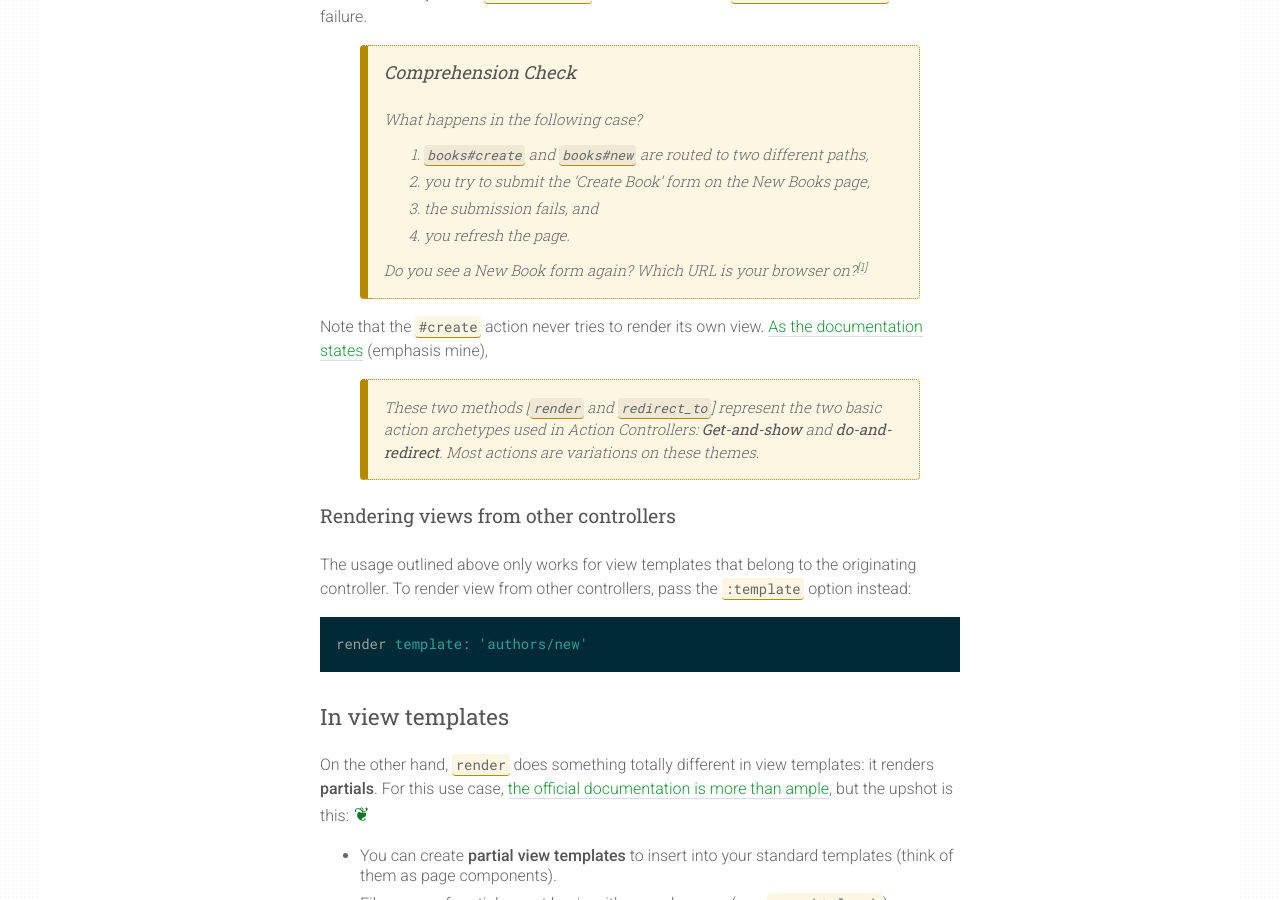
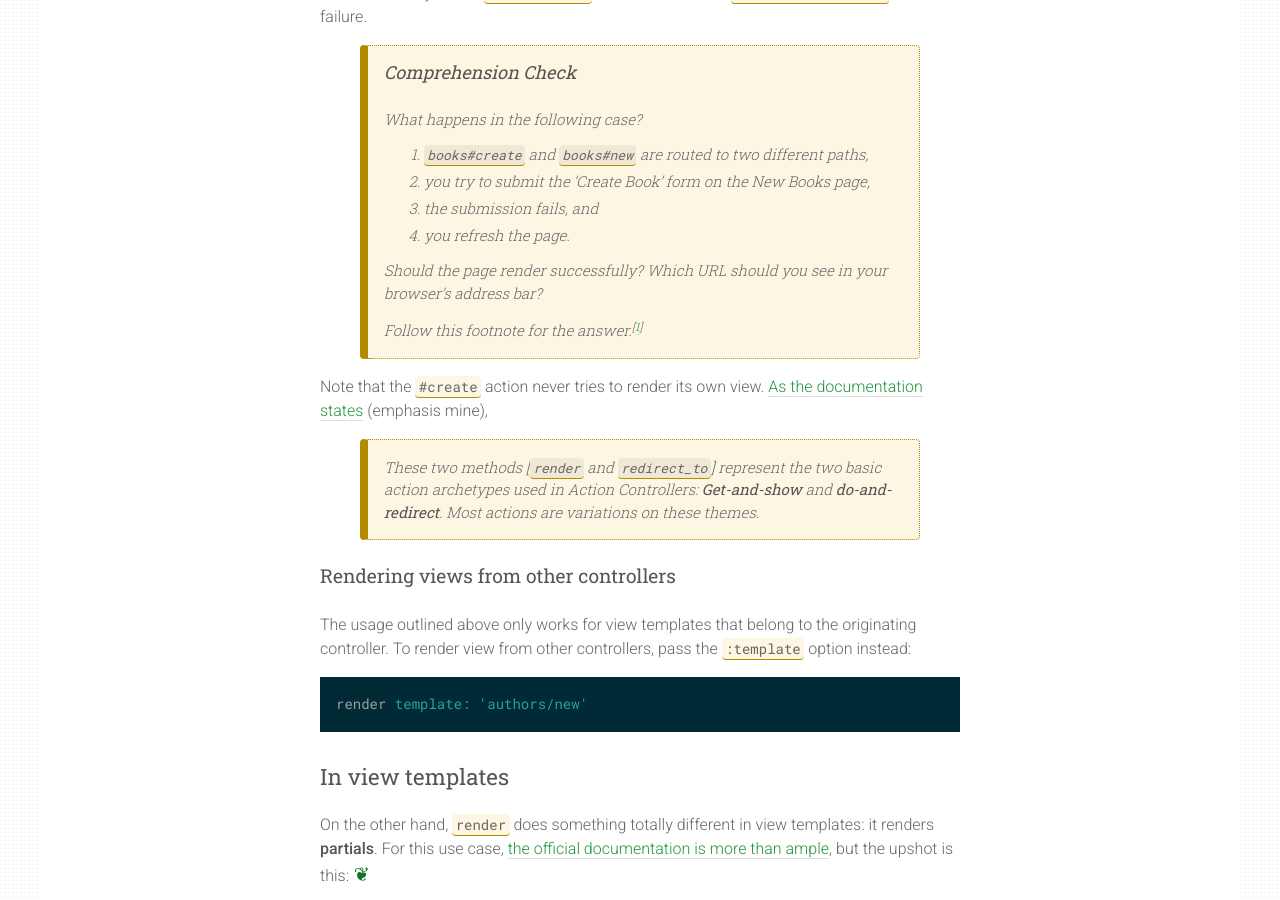
Before and after one commit to rlue/ryanlue.com, a Jekyll site: the page built from _posts/2017-08-24-rails-render.md, in a window 1280 px wide and 900 px high, scrolled down 1952 px. Built offline with Jekyll 4.4.1, drawn with Linux system fonts in a browser that asks for light colours.

Commit message:
More copyediting on Rails render post

```diff
--- a/_posts/2017-08-24-rails-render.md
+++ b/_posts/2017-08-24-rails-render.md
@@ -67,7 +67,10 @@ will redirect to a new URL (whatever is routed to `books#show` for the new recor
 > 3. the submission fails, and
 > 4. you refresh the page.
 >
-> Do you see a New Book form again? Which URL is your browser on?[^1]
+> Should the page render successfully? Which URL should you see in your
+> browser’s address bar?
+>
+> Follow this footnote for the answer.[^1]
 
 Note that the `#create` action never tries to render its own view. [As the documentation states][render_docs] (emphasis mine),
 
```
